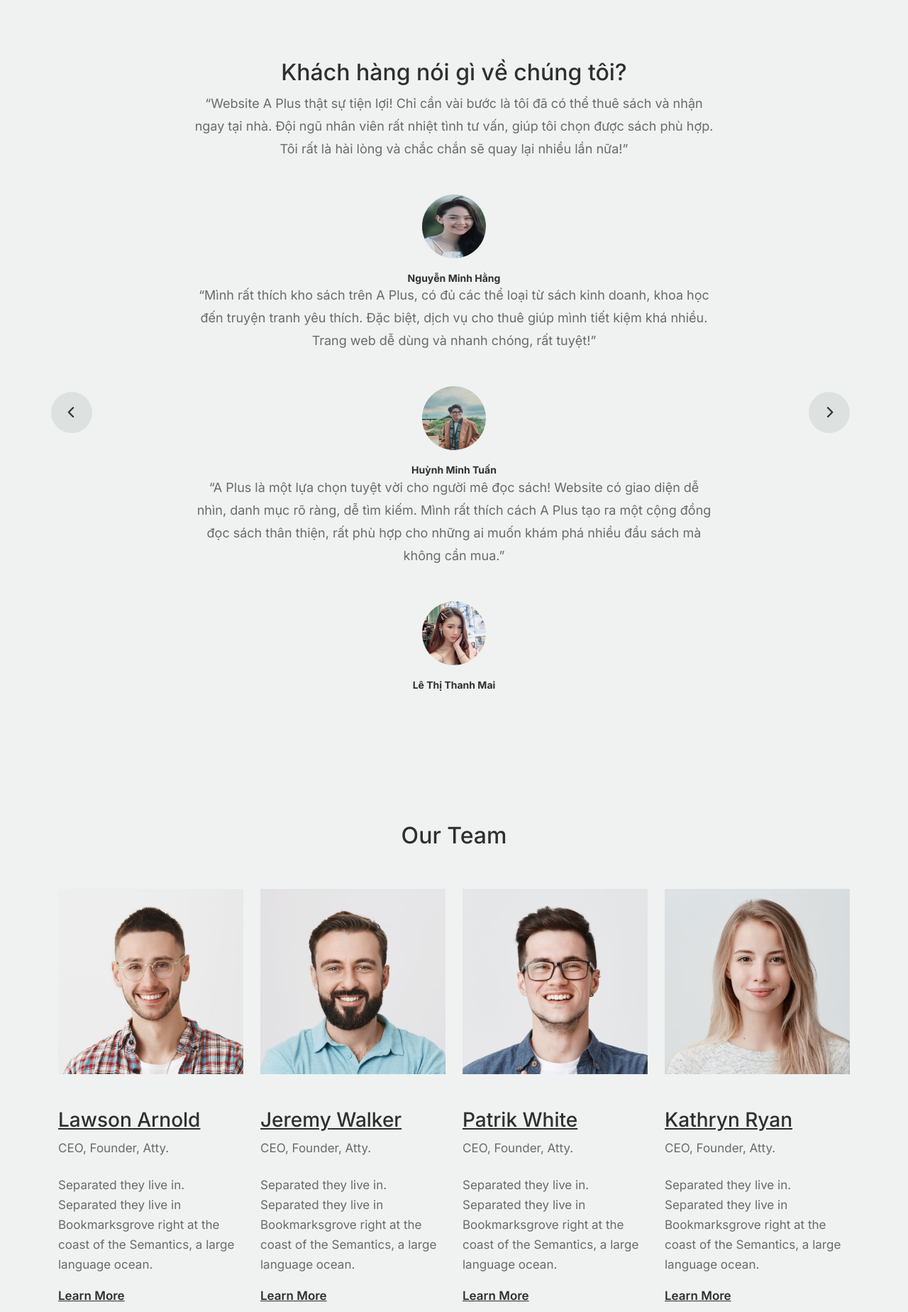
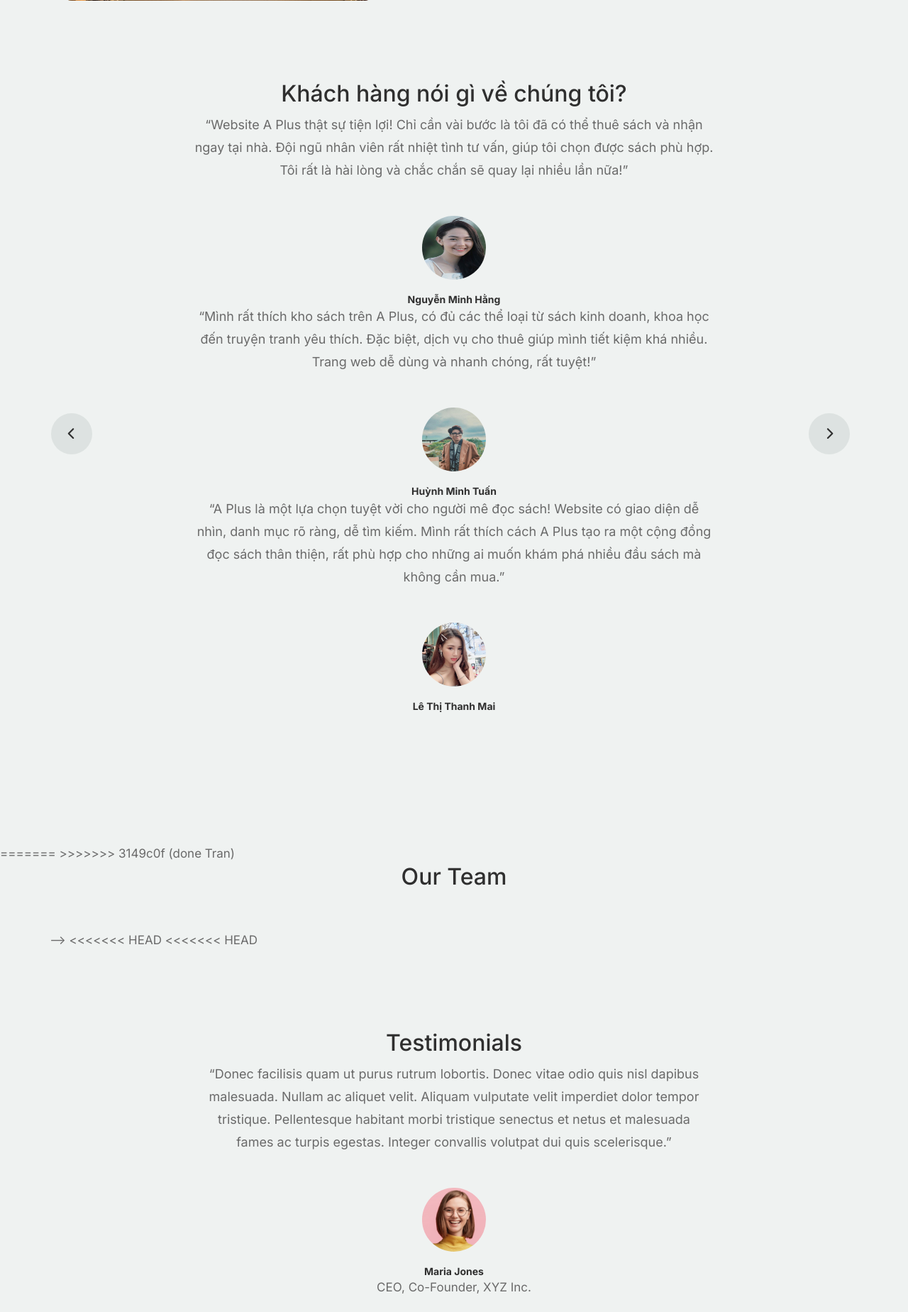
Before and after one commit to tranlephuongtran/PTUD, a PHP site: page /about.php in a window 1280 px wide. Shown: the part 4312-6160 px from the top of the page at 71% size. Run offline with PHP 8.4, Linux system fonts and the light colour scheme.

Commit message:
done Tran

```diff
--- a/furni-1.0.0/about.php
+++ b/furni-1.0.0/about.php
@@ -244,6 +244,7 @@
 
 			<!-- Start Team Section -->
 			<!-- <div class="untree_co-section" style="position: relative; bottom: 120px">
+<<<<<<< HEAD
 				<div class="container">
 					<div class="row mb-5">
 						<div class="col-lg-5 mx-auto text-center">
@@ -560,16 +561,18 @@
 
 			<!-- Start Team Section -->
 			<div class="untree_co-section" style="position: relative; bottom: 120px">
+=======
+>>>>>>> 3149c0f (done Tran)
 				<div class="container">
 					<div class="row mb-5">
 						<div class="col-lg-5 mx-auto text-center">
 							<h2 class="section-title">Our Team</h2>
 						</div>
 					</div>
-					<div class="row">
+					<div class="row"> -->
 
 			<!-- Start Column 1 -->
-						<div class="col-12 col-md-6 col-lg-3 mb-5 mb-md-0">
+			<!-- <div class="col-12 col-md-6 col-lg-3 mb-5 mb-md-0">
 							<img src="images/person_1.jpg" class="img-fluid mb-5">
 							<h3 clas><a href="#"><span class="">Lawson</span> Arnold</a></h3>
 							<span class="d-block position mb-4">CEO, Founder, Atty.</span>
@@ -580,11 +583,11 @@
 							<p class="mb-0"><a href="#" class="more dark">Learn More <span
 										class="icon-arrow_forward"></span></a>
 							</p>
-						</div>
+						</div> -->
 			<!-- End Column 1 -->
 
 			<!-- Start Column 2 -->
-						<div class="col-12 col-md-6 col-lg-3 mb-5 mb-md-0">
+			<!-- <div class="col-12 col-md-6 col-lg-3 mb-5 mb-md-0">
 							<img src="images/person_2.jpg" class="img-fluid mb-5">
 
 							<h3 clas><a href="#"><span class="">Jeremy</span> Walker</a></h3>
@@ -597,11 +600,11 @@
 										class="icon-arrow_forward"></span></a>
 							</p>
 
-						</div>
+						</div> -->
 			<!-- End Column 2 -->
 
 			<!-- Start Column 3 -->
-						<div class="col-12 col-md-6 col-lg-3 mb-5 mb-md-0">
+			<!-- <div class="col-12 col-md-6 col-lg-3 mb-5 mb-md-0">
 							<img src="images/person_3.jpg" class="img-fluid mb-5">
 							<h3 clas><a href="#"><span class="">Patrik</span> White</a></h3>
 							<span class="d-block position mb-4">CEO, Founder, Atty.</span>
@@ -612,11 +615,11 @@
 							<p class="mb-0"><a href="#" class="more dark">Learn More <span
 										class="icon-arrow_forward"></span></a>
 							</p>
-						</div>
+						</div> -->
 			<!-- End Column 3 -->
 
 			<!-- Start Column 4 -->
-						<div class="col-12 col-md-6 col-lg-3 mb-5 mb-md-0">
+			<!-- <div class="col-12 col-md-6 col-lg-3 mb-5 mb-md-0">
 							<img src="images/person_4.jpg" class="img-fluid mb-5">
 
 							<h3 clas><a href="#"><span class="">Kathryn</span> Ryan</a></h3>
@@ -630,8 +633,8 @@
 							</p>
 
 
-						</div>
-						<!-- End Column 4 -->
+						</div> -->
+			<!-- End Column 4
 
 
 
@@ -642,6 +645,7 @@
 	</div>
 </div>
 <!-- End Team Section -->
+<<<<<<< HEAD
 <<<<<<< HEAD
 
 
@@ -896,3 +900,8 @@
 include('footer.php')
 	?>
 >>>>>>> bb4b4cc (done header footer)
+=======
+			<?php
+			include('footer.php')
+				?>
+>>>>>>> 3149c0f (done Tran)
```
Lines whose indentation alone changed are shown as unchanged.
